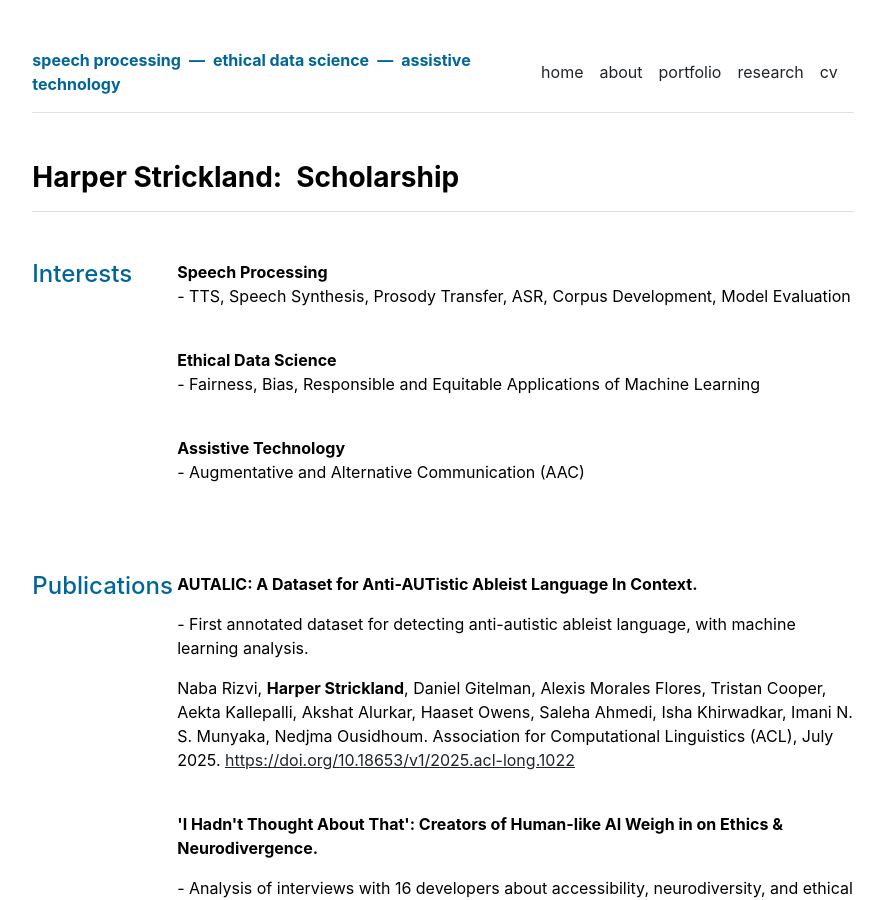
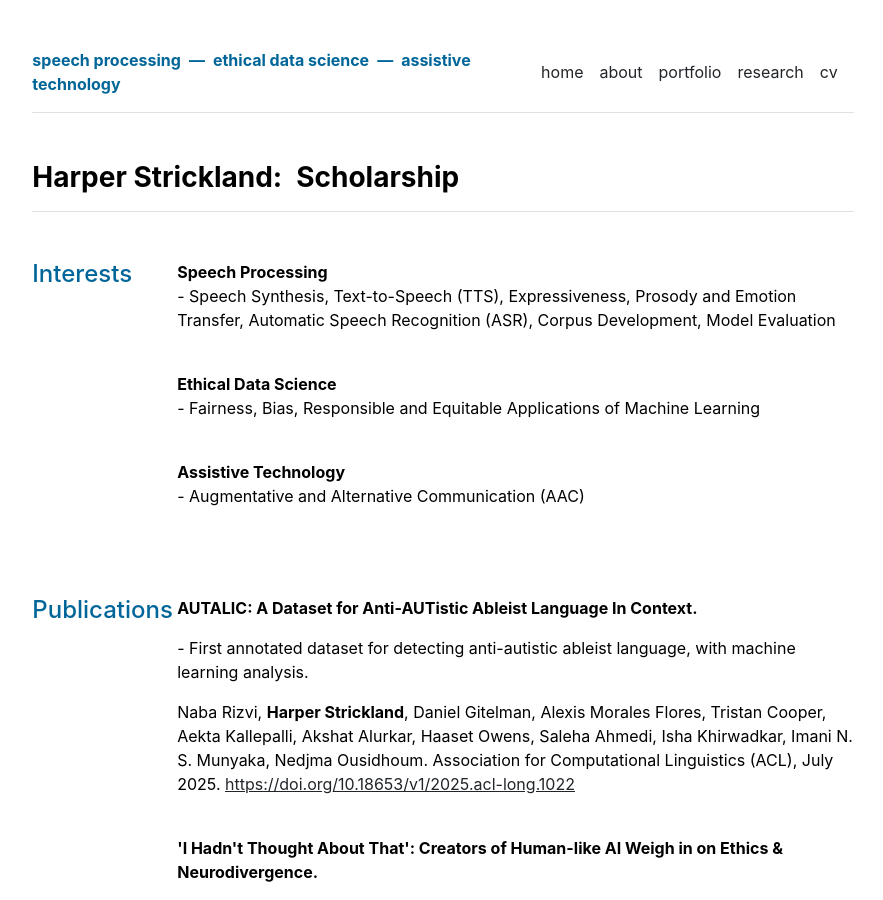
Before and after one commit to speakingofdata/speakingofdata.github.io, a Jekyll site: the page built from research.md, in a window 1280 px wide and 900 px high. Shown: the whole window, without its empty margins (197-1080 px from the left). Built offline with Jekyll 4.4.1, drawn with Linux system fonts in a browser that asks for light colours; nearby versions of some CDN libraries.

Commit message:
Update interests.yml

```diff
--- a/_data/research/interests.yml
+++ b/_data/research/interests.yml
@@ -1,5 +1,5 @@
 - title: 'Speech Processing'
-  description: 'TTS, Speech Synthesis, Prosody Transfer, ASR, Corpus Development, Model Evaluation'
+  description: 'Speech Synthesis, Text-to-Speech (TTS), Expressiveness, Prosody and Emotion Transfer, Automatic Speech Recognition (ASR), Corpus Development, Model Evaluation'
 
 - title: 'Ethical Data Science'
   description: 'Fairness, Bias, Responsible and Equitable Applications of Machine Learning'
```
